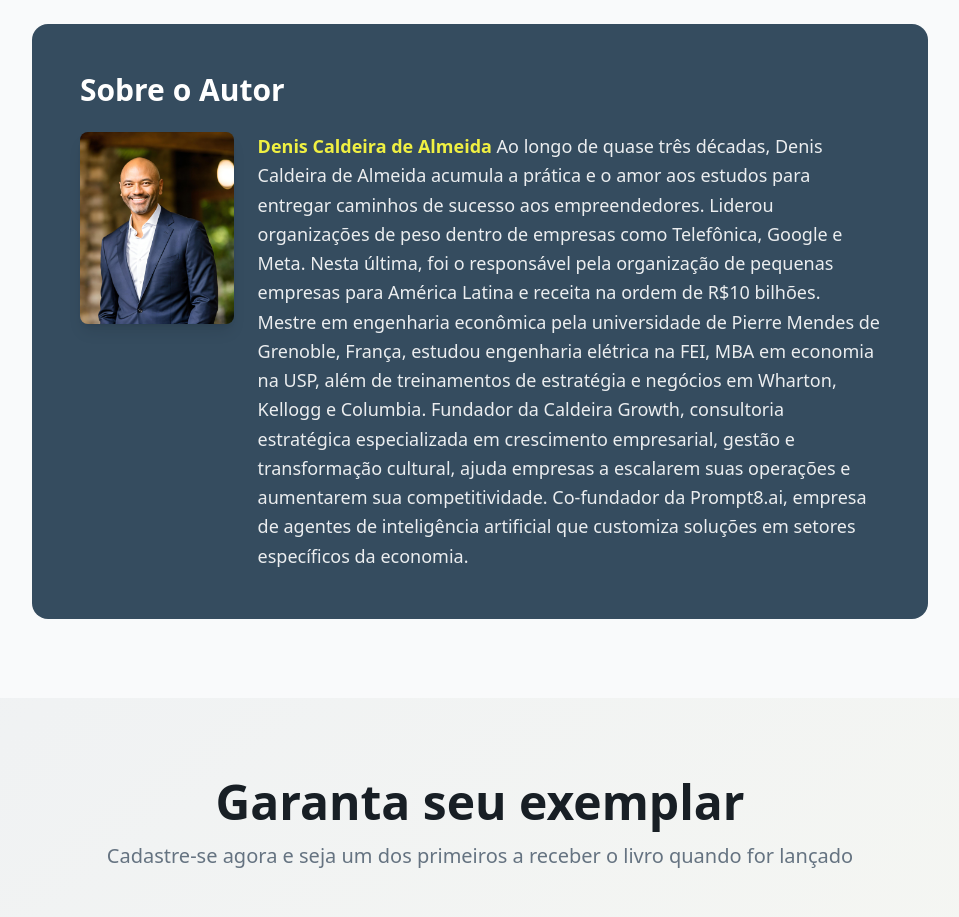
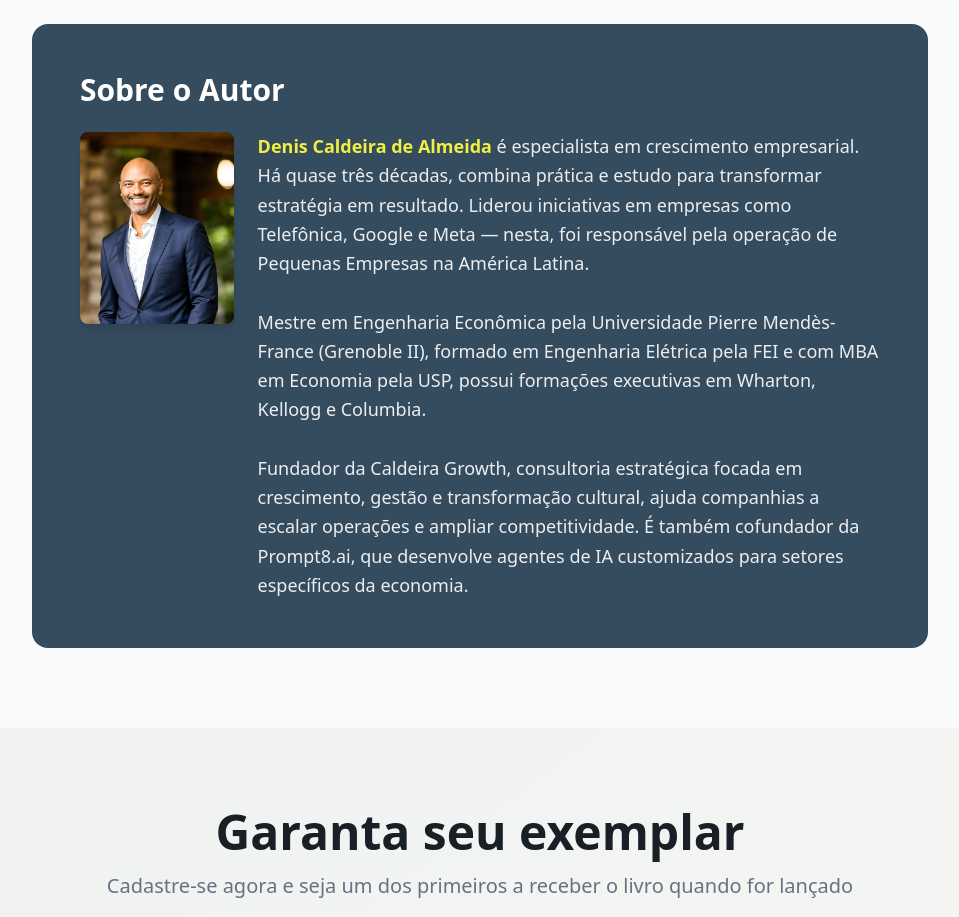
Before and after one commit to caldeiradealmeida/caldeira-growth, a React (Vite) app: page / in a window 1280 px wide. Shown: the part 1480-2397 px from the top of the page, without its empty margins (160-1119 px from the left). Built offline with nearby package versions, Linux system fonts and the light colour scheme; the HTML template or start-up script is replaced by a standard one.

Commit message:
Update author biography

```diff
--- a/src/components/About.tsx
+++ b/src/components/About.tsx
@@ -68,11 +68,11 @@ const About = () => {
                 className="w-48 h-48 rounded-lg object-cover shadow-lg"
               />
               <p className="text-lg leading-relaxed text-primary-foreground/90">
-                <span className="font-bold text-accent">Denis Caldeira de Almeida</span> Ao longo de quase três décadas, Denis Caldeira de Almeida acumula a prática e o amor aos estudos para entregar caminhos de sucesso aos empreendedores. Liderou organizações de peso dentro de empresas como Telefônica, Google e Meta. Nesta última, foi o responsável pela organização de pequenas empresas para América Latina e receita na ordem de R$10 bilhões.
-Mestre em engenharia econômica pela universidade de Pierre Mendes de Grenoble, França, estudou engenharia elétrica na FEI, MBA em economia na USP, além de treinamentos de estratégia e negócios em Wharton, Kellogg e Columbia.
-Fundador da Caldeira Growth, consultoria estratégica especializada em crescimento empresarial, gestão e transformação cultural, ajuda empresas a escalarem suas operações e aumentarem sua competitividade.
-Co-fundador da Prompt8.ai, empresa de agentes de inteligência artificial que customiza soluções em setores específicos da economia.
-
+                <span className="font-bold text-accent">Denis Caldeira de Almeida</span> é especialista em crescimento empresarial. Há quase três décadas, combina prática e estudo para transformar estratégia em resultado. Liderou iniciativas em empresas como Telefônica, Google e Meta — nesta, foi responsável pela operação de Pequenas Empresas na América Latina.
+                <br /><br />
+                Mestre em Engenharia Econômica pela Universidade Pierre Mendès-France (Grenoble II), formado em Engenharia Elétrica pela FEI e com MBA em Economia pela USP, possui formações executivas em Wharton, Kellogg e Columbia.
+                <br /><br />
+                Fundador da Caldeira Growth, consultoria estratégica focada em crescimento, gestão e transformação cultural, ajuda companhias a escalar operações e ampliar competitividade. É também cofundador da Prompt8.ai, que desenvolve agentes de IA customizados para setores específicos da economia.
               </p>
             </div>
           </div>
```
